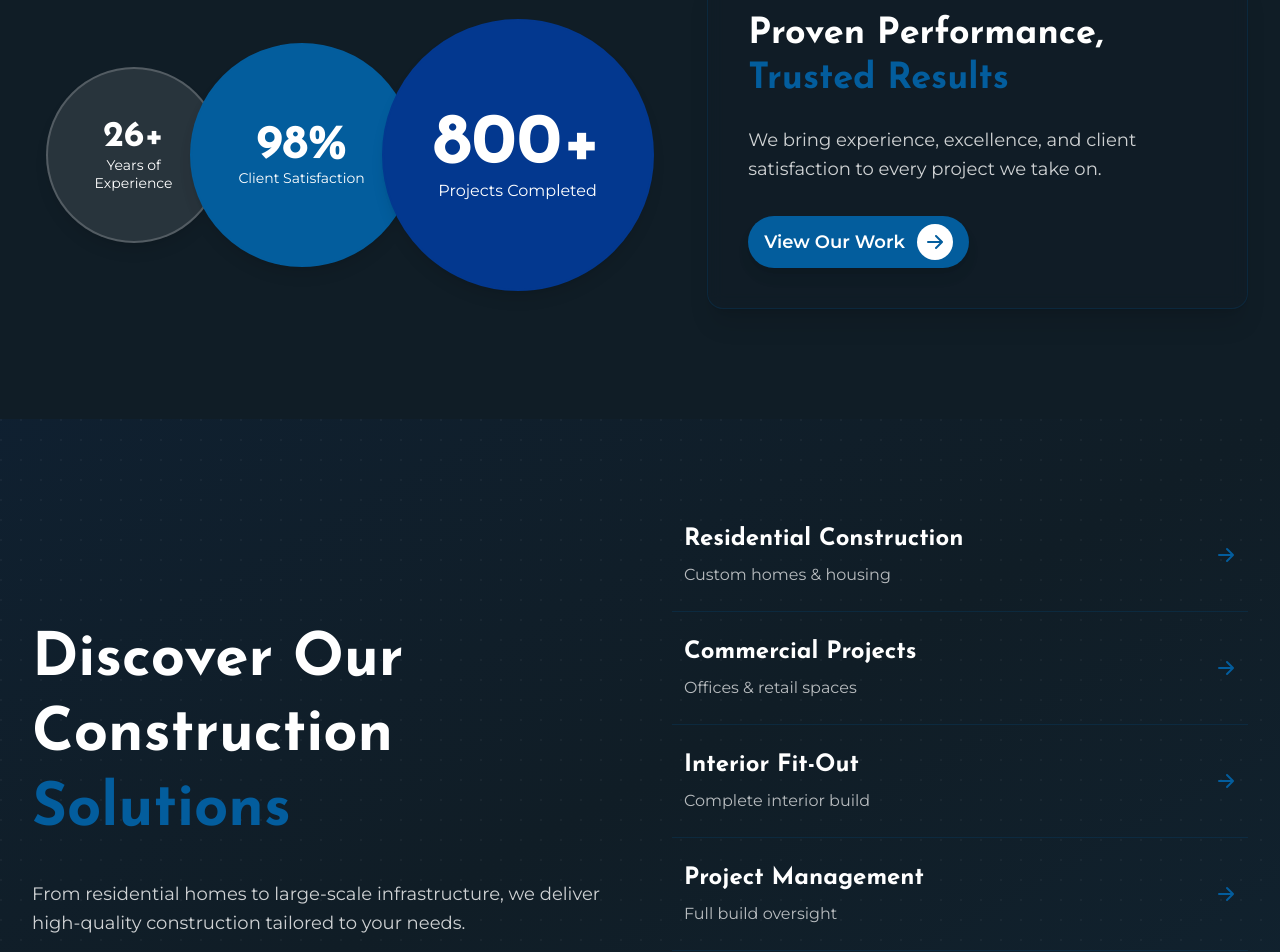
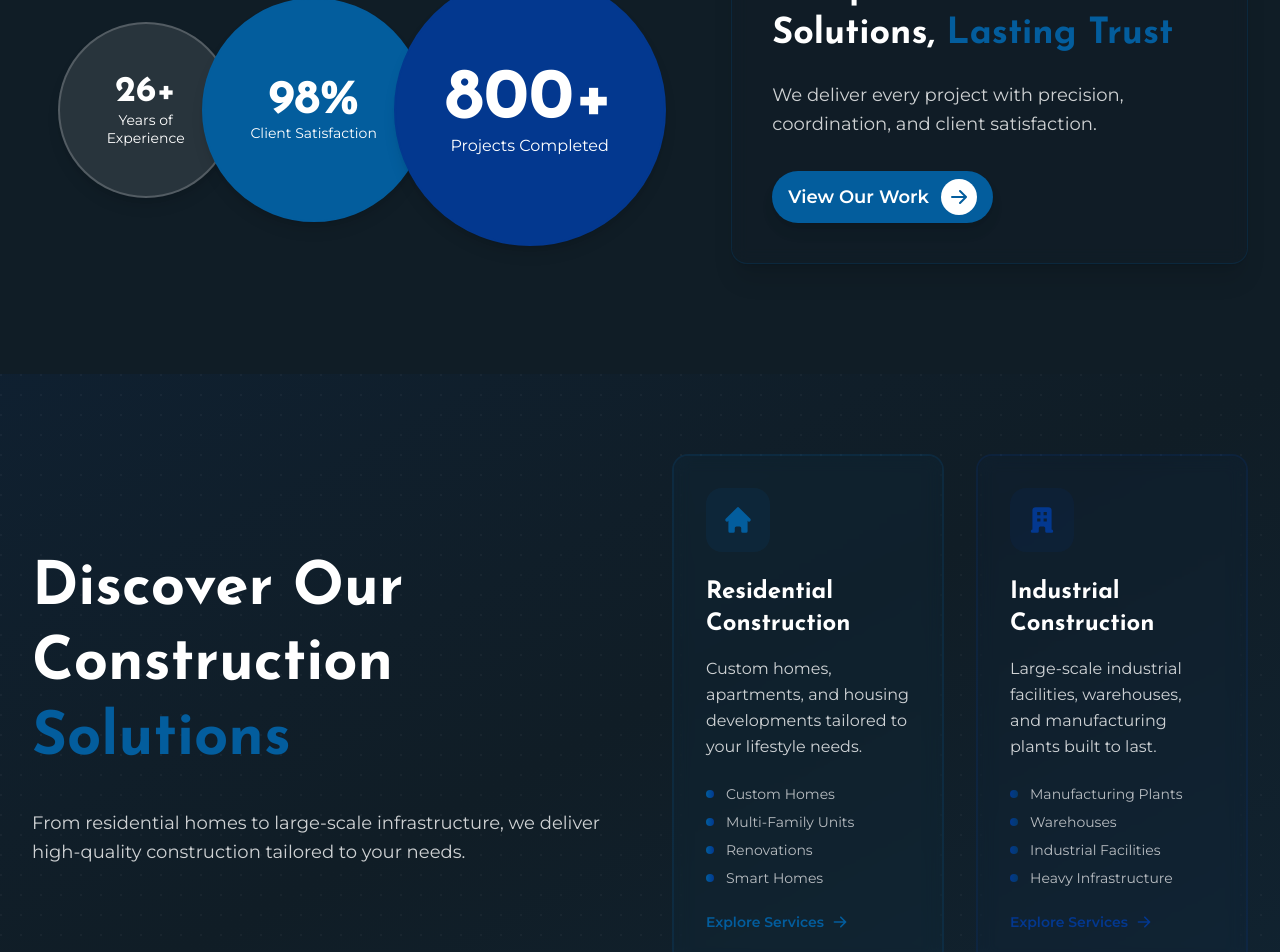
Before and after one commit to hamzaq453/infinity-construction-website, a Next.js app: page / in a window 1280 px wide. Shown: the part 1320-2272 px from the top of the page. Built offline with nearby package versions, Linux system fonts and the light colour scheme.

Commit message:
about+ hero text change .. and service section design change

```diff
--- a/src/components/Home/About1.tsx
+++ b/src/components/Home/About1.tsx
@@ -42,9 +42,9 @@ const About1 = () => {
             initial={{ opacity: 0, y: 30 }}
             whileInView={{ opacity: 1, y: 0 }}
             transition={{ duration: 0.8, ease: "easeOut" }}
-            className="text-4xl sm:text-5xl lg:text-6xl font-bold text-foreground mb-6 font-josefin-sans leading-tight"
+            className="text-4xl sm:text-5xl font-bold text-foreground mb-6 font-josefin-sans leading-tight"
           >
-            At <span className="text-primary">Infinity Construction</span>, we specialize in delivering reliable, innovative, and high-quality construction services.
+            At <span className="text-primary">Infinity Construction</span>, we bring multi-disciplinary engineering and construction expertise together under one roof.
           </motion.h2>
 
           {/* Description */}
@@ -54,7 +54,7 @@ const About1 = () => {
             transition={{ duration: 0.8, delay: 0.2 }}
             className="text-lg sm:text-xl text-foreground/80 font-montserrat max-w-4xl mx-auto leading-relaxed"
           >
-            With a dedicated team and years of experience, we turn your visions into durable, functional spaces—on time and on budget. From residential to commercial builds, Infinity Construction stands for precision, trust, and excellence in every project.
+            Backed by years of successful project delivery and a strong client base, we ensure every project is executed with precision, coordination, and cost-efficiency. Whether small or large, each build reflects our commitment to trust and excellence.
           </motion.p>
         </div>
 
@@ -140,8 +140,8 @@ const About1 = () => {
                 transition={{ duration: 0.6, delay: 0.6 }}
                 className="text-3xl sm:text-4xl font-bold text-foreground mb-6 font-josefin-sans leading-tight"
               >
-                <span className="block">Proven Performance,</span>
-                <span className="block text-primary">Trusted Results</span>
+                <span className="">Comprehensive Solutions,</span>
+                <span className="text-primary"> Lasting Trust</span>
               </motion.h3>
 
               <motion.p
@@ -150,7 +150,7 @@ const About1 = () => {
                 transition={{ duration: 0.6, delay: 0.7 }}
                 className="text-lg text-foreground/80 font-montserrat mb-8 leading-relaxed"
               >
-                We bring experience, excellence, and client satisfaction to every project we take on.
+                We deliver every project with precision, coordination, and client satisfaction.
               </motion.p>
 
               {/* CTA Button */}
--- a/src/components/Home/Service.tsx
+++ b/src/components/Home/Service.tsx
@@ -1,35 +1,39 @@
 "use client";
 
 import { motion } from "framer-motion";
-import { HiArrowRight } from "react-icons/hi";
+import { HiArrowRight, HiHome, HiOfficeBuilding, HiCog, HiUsers } from "react-icons/hi";
 
 const Service = () => {
-  const services = [
+  const serviceCategories = [
     {
       title: "Residential Construction",
-      description: "Custom homes & housing",
+      description: "Custom homes, apartments, and housing developments tailored to your lifestyle needs.",
+      icon: HiHome,
+      features: ["Custom Homes", "Multi-Family Units", "Renovations", "Smart Homes"],
+      color: "from-primary to-royal",
+      bgColor: "bg-primary/5",
+      borderColor: "border-primary/20",
+      hoverColor: "hover:border-primary/40",
+      iconBg: "bg-primary/10",
+      iconColor: "text-primary"
     },
     {
-      title: "Commercial Projects",
-      description: "Offices & retail spaces",
-    },
-    {
-      title: "Interior Fit-Out",
-      description: "Complete interior build",
-    },
-    {
-      title: "Project Management",
-      description: "Full build oversight",
-    },
-    {
-      title: "Structural Engineering",
-      description: "Safe & solid builds",
-    },
+      title: "Industrial Construction",
+      description: "Large-scale industrial facilities, warehouses, and manufacturing plants built to last.",
+      icon: HiOfficeBuilding,
+      features: ["Manufacturing Plants", "Warehouses", "Industrial Facilities", "Heavy Infrastructure"],
+      color: "from-royal to-dark",
+      bgColor: "bg-royal/5",
+      borderColor: "border-royal/20",
+      hoverColor: "hover:border-royal/40",
+      iconBg: "bg-royal/10",
+      iconColor: "text-royal"
+    }
   ];
 
-  const handleServiceClick = (service: string) => {
-    // Handle service click - could navigate to service details or scroll to section
-    console.log(`Clicked on: ${service}`);
+  const handleCategoryClick = (category: string) => {
+    // Handle category click - could navigate to category details or scroll to section
+    console.log(`Clicked on: ${category}`);
   };
 
   return (
@@ -91,50 +95,125 @@ const Service = () => {
             </motion.p>
           </motion.div>
 
-          {/* Right Column - Services List */}
+          {/* Right Column - Service Categories */}
           <motion.div
             initial={{ opacity: 0, x: 50 }}
             whileInView={{ opacity: 1, x: 0 }}
             transition={{ duration: 0.8, delay: 0.3 }}
-            className="space-y-0"
+            className="grid grid-cols-1 md:grid-cols-2 gap-6 lg:gap-8"
           >
-            {services.map((service, index) => (
+            {serviceCategories.map((category, index) => {
+              const IconComponent = category.icon;
+              return (
               <motion.div
-                key={service.title}
-                initial={{ opacity: 0, y: 20 }}
+                  key={category.title}
+                  initial={{ opacity: 0, y: 30 }}
                 whileInView={{ opacity: 1, y: 0 }}
-                transition={{ duration: 0.6, delay: 0.5 + index * 0.1 }}
+                  transition={{ duration: 0.6, delay: 0.5 + index * 0.2 }}
+                  whileHover={{
+                    y: -8,
+                    scale: 1.02,
+                    transition: { duration: 0.3, ease: "easeOut" }
+                  }}
+                  onClick={() => handleCategoryClick(category.title)}
+                  className={`group cursor-pointer relative overflow-hidden rounded-2xl border-2 ${category.borderColor} ${category.hoverColor} transition-all duration-500 hover:shadow-2xl`}
+                >
+                  {/* Background Gradient */}
+                  <div className={`absolute inset-0 bg-gradient-to-br ${category.color} opacity-0 group-hover:opacity-5 transition-opacity duration-500`} />
+
+                  {/* Card Content */}
+                  <div className={`relative z-10 p-8 ${category.bgColor} backdrop-blur-sm`}>
+                    {/* Icon */}
+                    <motion.div
+                      initial={{ scale: 0.8, opacity: 0 }}
+                      whileInView={{ scale: 1, opacity: 1 }}
+                      transition={{ duration: 0.5, delay: 0.7 + index * 0.2 }}
                 whileHover={{
-                  x: 10,
+                        scale: 1.1,
+                        rotate: 5,
                   transition: { duration: 0.3 }
                 }}
-                onClick={() => handleServiceClick(service.title)}
-                className="group cursor-pointer py-6 px-3 border-b border-primary/20 last:border-b-0 transition-all duration-300 hover:border-primary/40 relative overflow-hidden"
-              >
-                {/* Hover Background Effect */}
-                <div className="absolute inset-0 bg-gradient-to-r from-primary/5 to-royal/5 opacity-0 group-hover:opacity-100 transition-opacity duration-300" />
+                      className={`w-16 h-16 ${category.iconBg} rounded-2xl flex items-center justify-center mb-6 group-hover:shadow-lg transition-all duration-300`}
+                    >
+                      <IconComponent className={`w-8 h-8 ${category.iconColor} group-hover:text-white transition-colors duration-300`} />
+                    </motion.div>
 
-                <div className="relative z-10 flex items-center justify-between">
-                  <div className="flex-1">
-                    <h3 className="text-xl sm:text-2xl font-bold text-foreground font-josefin-sans mb-2 group-hover:text-primary transition-colors duration-300">
-                      {service.title}
-                    </h3>
-                    <p className="text-foreground/70 font-montserrat group-hover:text-foreground/90 transition-colors duration-300">
-                      {service.description}
-                    </p>
-                  </div>
+                    {/* Title */}
+                    <motion.h3
+                      initial={{ opacity: 0, y: 20 }}
+                      whileInView={{ opacity: 1, y: 0 }}
+                      transition={{ duration: 0.6, delay: 0.8 + index * 0.2 }}
+                      className="text-2xl font-bold text-foreground font-josefin-sans mb-4 group-hover:text-white transition-colors duration-300"
+                    >
+                      {category.title}
+                    </motion.h3>
 
-                  {/* Arrow Icon */}
+                    {/* Description */}
+                    <motion.p
+                      initial={{ opacity: 0, y: 20 }}
+                      whileInView={{ opacity: 1, y: 0 }}
+                      transition={{ duration: 0.6, delay: 0.9 + index * 0.2 }}
+                      className="text-foreground/80 font-montserrat mb-6 leading-relaxed group-hover:text-white/90 transition-colors duration-300"
+                    >
+                      {category.description}
+                    </motion.p>
+
+                    {/* Features List */}
+                    <motion.div
+                      initial={{ opacity: 0, y: 20 }}
+                      whileInView={{ opacity: 1, y: 0 }}
+                      transition={{ duration: 0.6, delay: 1.0 + index * 0.2 }}
+                      className="space-y-2 mb-6"
+                    >
+                      {category.features.map((feature, featureIndex) => (
+                        <motion.div
+                          key={feature}
+                          initial={{ opacity: 0, x: -20 }}
+                          whileInView={{ opacity: 1, x: 0 }}
+                          transition={{ duration: 0.4, delay: 1.1 + index * 0.2 + featureIndex * 0.1 }}
+                          className="flex items-center space-x-3"
+                        >
+                          <motion.div
+                            whileHover={{ scale: 1.2 }}
+                            className={`w-2 h-2 rounded-full bg-gradient-to-r ${category.color} group-hover:bg-white transition-colors duration-300`}
+                          />
+                          <span className="text-sm font-montserrat text-foreground/70 group-hover:text-white/80 transition-colors duration-300">
+                            {feature}
+                          </span>
+                        </motion.div>
+                      ))}
+                    </motion.div>
+
+                    {/* CTA Arrow */}
+                    <motion.div
+                      initial={{ opacity: 0, x: -20 }}
+                      whileInView={{ opacity: 1, x: 0 }}
+                      transition={{ duration: 0.6, delay: 1.2 + index * 0.2 }}
+                      whileHover={{ x: 8 }}
+                      className="flex items-center space-x-2 text-sm font-semibold font-montserrat"
+                    >
+                      <span className={`${category.iconColor} group-hover:text-white transition-colors duration-300`}>
+                        Explore Services
+                      </span>
                   <motion.div
-                    className="ml-4 flex-shrink-0"
                     whileHover={{ x: 5 }}
                     transition={{ duration: 0.2 }}
                   >
-                    <HiArrowRight className="w-5 h-5 text-primary group-hover:text-royal transition-colors duration-300" />
+                        <HiArrowRight className={`w-4 h-4 ${category.iconColor} group-hover:text-white transition-colors duration-300`} />
+                      </motion.div>
                   </motion.div>
                 </div>
+
+                  {/* Hover Overlay Effect */}
+                  <motion.div
+                    className={`absolute inset-0 bg-gradient-to-br ${category.color} opacity-0 group-hover:opacity-10 transition-opacity duration-500`}
+                    initial={{ scale: 0.8, opacity: 0 }}
+                    whileHover={{ scale: 1, opacity: 0.1 }}
+                    transition={{ duration: 0.3 }}
+                  />
               </motion.div>
-            ))}
+              );
+            })}
           </motion.div>
         </div>
       </div>
```
Also changed, not shown: src/components/Home/Hero.tsx (+6 -5 lines).
